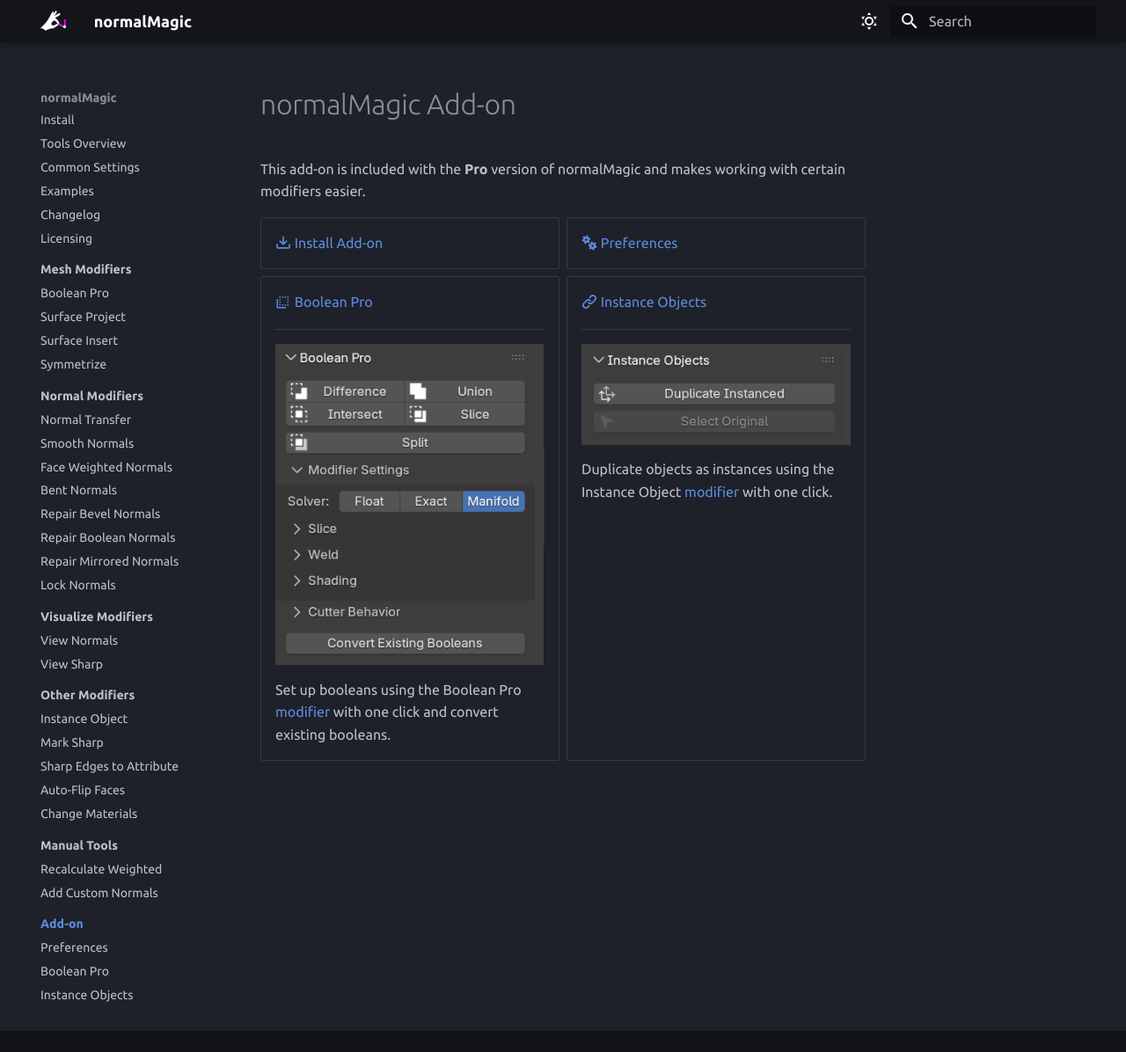
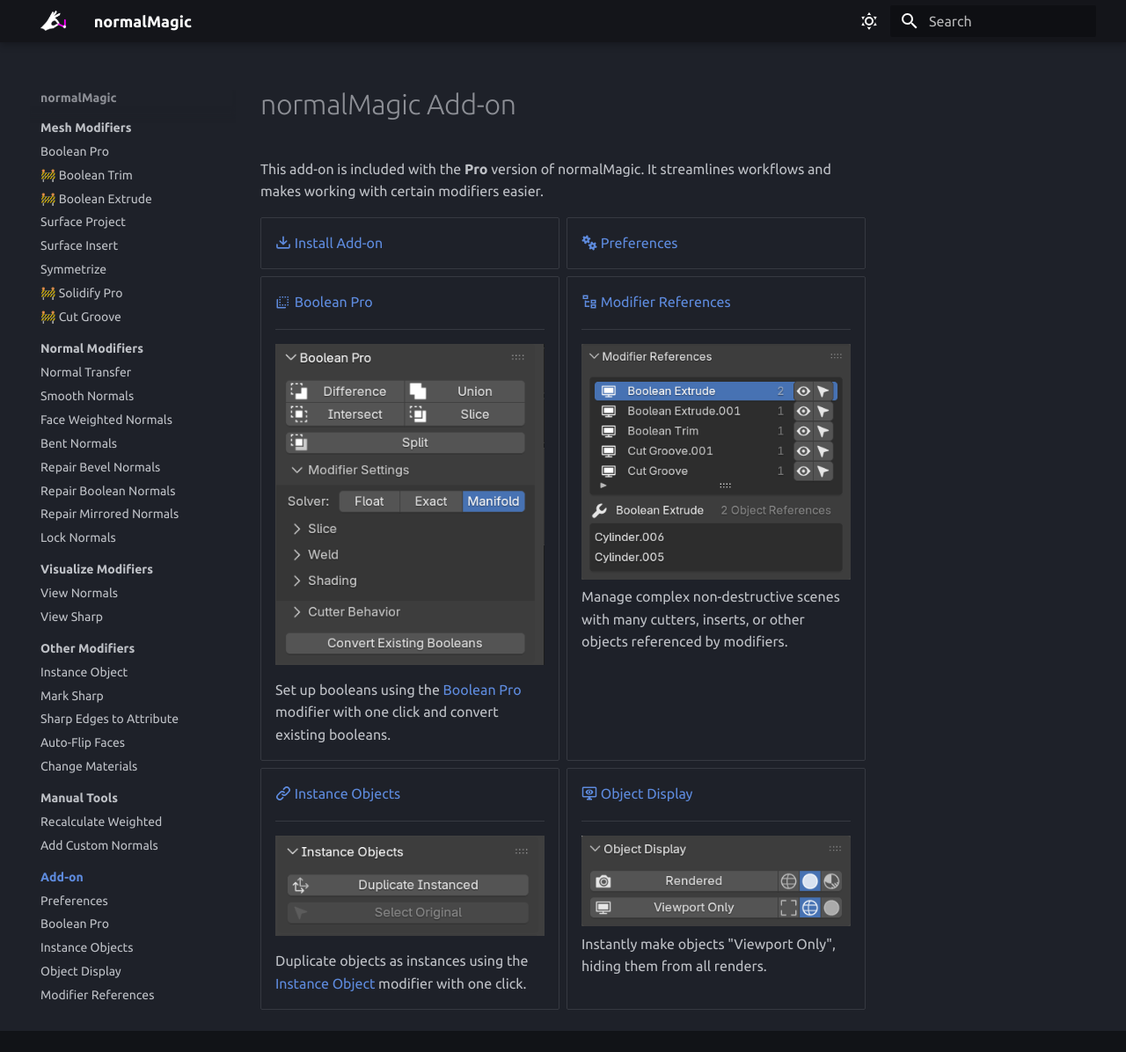
Before and after one commit to SpaghetMeNot/normalmagic, an MkDocs documentation site: the page built from docs/add-on/index.md, in a window 1280 px wide and 1196 px high. Shown: the whole window at 88% size. Built offline with MkDocs 1.6.1 and Material for MkDocs 9.7.7, drawn with Linux system fonts in a browser that asks for light colours; some web fonts are replaced; the version menu is left out.

Commit message:
Stubbing out 2.0 documentation

```diff
--- a/docs/add-on/index.md
+++ b/docs/add-on/index.md
@@ -1,6 +1,6 @@
 # normalMagic Add-on
 
-This add-on is included with the **Pro** version of normalMagic and makes working with certain modifiers easier.
+This add-on is included with the **Pro** version of normalMagic. It streamlines workflows and makes working with certain modifiers easier.
 
 <div class="grid cards" markdown>
 
@@ -14,7 +14,14 @@
 
     ![bpro panel](../assets/add-on/bpro_panel.png)
 
-    Set up booleans using the Boolean Pro [modifier](../mesh_tools/boolean_pro.md) with one click and convert existing booleans.
+    Set up booleans using the [Boolean Pro](../mesh_tools/boolean_pro.md) modifier with one click and convert existing booleans.
+
+- [:material-file-tree-outline: Modifier References](./modifier_references.md)
+
+    ---
+
+    ![modifier reference panel](../assets/add-on/modifier_reference_panel.png)
+    Manage complex non-destructive scenes with many cutters, inserts, or other objects referenced by modifiers.
 
 - [:octicons-link-16: Instance Objects](./instance_objects.md)
 
@@ -22,6 +29,13 @@
 
     ![instance panel](../assets/add-on/instance_panel.png)
 
-    Duplicate objects as instances using the Instance Object [modifier](../other_tools/instance_object.md) with one click.
+    Duplicate objects as instances using the [Instance Object](../other_tools/instance_object.md) modifier with one click.
+
+- [:material-monitor-eye: Object Display](./object_display.md)
+
+    ---
+
+    ![object display panel](../assets/add-on/object_display_panel.png)
+    Instantly make objects "Viewport Only", hiding them from all renders.
 
 </div>
--- a/mkdocs.yml
+++ b/mkdocs.yml
@@ -3,6 +3,7 @@
 
 theme:
   name: material
+  custom_dir: overrides
   font:
     text: Ubuntu
     code: Red Hat Mono
@@ -11,6 +12,9 @@
   features:
     - navigation.tracking
     - navigation.indexes
+    # - navigation.expand
+    # - navigation.path
+    # - navigation.prune
     - navigation.sections
     # - navigation.tabs
 
@@ -70,6 +74,9 @@
   generator: false
   version:
     provider: mike
+    default: latest
+    alias: true
+
 
 
 plugins:
@@ -90,20 +97,27 @@
       manual: false
 
 nav:
-  - Home: index.md
-  - install.md
-  - tools_overview.md
-  - common_settings.md
-  - examples.md
-  - changelog.md
-  - licensing.md
+  - Home:
+    - index.md
+    - changelog.md
+    - licensing.md
+    - tools_overview.md
+    - common_settings.md
+
+  - Getting Started:
+    - install.md
+    - examples.md
 
   - Mesh Modifiers:
     - mesh_tools/index.md
     - mesh_tools/boolean_pro.md
+    - mesh_tools/boolean_trim.md
+    - mesh_tools/boolean_extrude.md
     - mesh_tools/surface_project.md
     - mesh_tools/surface_insert.md
     - mesh_tools/symmetrize.md
+    - mesh_tools/solidify_pro.md
+    - mesh_tools/cut_groove.md
 
   - Normal Modifiers:
     - normal_tools/index.md
@@ -139,3 +153,5 @@
     - add-on/preferences.md
     - add-on/boolean_pro.md
     - add-on/instance_objects.md
+    - add-on/object_display.md
+    - add-on/modifier_references.md
```
Also changed, not shown: docs/add-on/instance_objects.md (+2 -2 lines), docs/add-on/modifier_references.md (added, +29 -0 lines), docs/add-on/object_display.md (added, +17 -0 lines), docs/common_settings.md (+1 -1 lines), docs/index.md (+5 -2 lines), docs/mesh_tools/boolean_extrude.md (added, +3 -0 lines), docs/mesh_tools/boolean_trim.md (added, +3 -0 lines), docs/mesh_tools/cut_groove.md (added, +3 -0 lines), docs/mesh_tools/index.md (+4 -0 lines), docs/mesh_tools/solidify_pro.md (added, +3 -0 lines), overrides/main.html (added, +11 -0 lines), docs/assets/add-on/modifier_reference_panel.png (added), docs/assets/add-on/modifier_reference_panel_annotated.png (added), docs/assets/add-on/object_display_panel.png (added), 4 more files.
